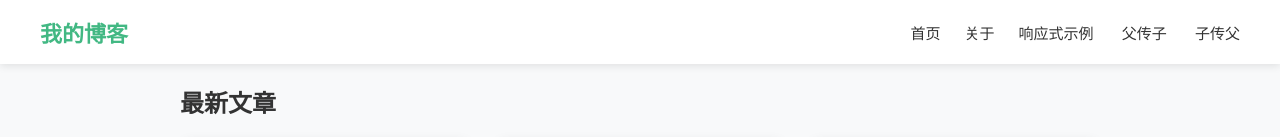
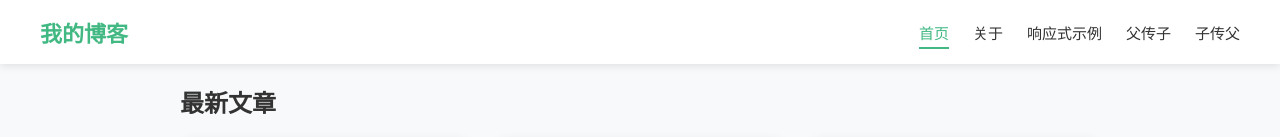
Before and after one commit to zhengleizhen/blog-app, a Vue app: page / in a window 1280 px wide. Shown: the top 137 px of the page. Built offline with nearby package versions, Linux system fonts and the light colour scheme.

Commit message:
导航栏有选中的效果

```diff
--- a/src/components/NavBar.vue
+++ b/src/components/NavBar.vue
@@ -11,13 +11,13 @@ const isActive = (path) => {
 
 <template>
   <header class="navbar">
-    <a href="/" class="logo">我的博客</a>
+    <RouterLink to="/" class="logo">我的博客</RouterLink>
     <nav>
-      <a href="/">首页</a>
-      <a href="/about">关于</a>
-      <RouterLink :to="{name:'reactiveDemo'}" :class="{ active: isActive('/reactive-demo') }">响应式示例</RouterLink>
-      <RouterLink :to="{name:'homeView'}" :class="{active: isActive('/home-view')}"> 父传子</RouterLink>
-      <RouterLink :to="{name:'emitsDemo'}" :class="{active: isActive('/emits-demo')}"> 子传父</RouterLink>
+      <RouterLink to="/" class="nav-link" :class="{ active: isActive('/') }">首页</RouterLink>
+      <RouterLink to="/about" class="nav-link" :class="{ active: isActive('/about') }">关于</RouterLink>
+      <RouterLink :to="{name:'reactiveDemo'}" class="nav-link" :class="{ active: isActive('/reactive-demo') }">响应式示例</RouterLink>
+      <RouterLink :to="{name:'homeView'}" class="nav-link" :class="{ active: isActive('/home-view') }">父传子</RouterLink>
+      <RouterLink :to="{name:'emitsDemo'}" class="nav-link" :class="{ active: isActive('/emits-demo') }">子传父</RouterLink>
     </nav>
   </header>
 </template>
@@ -39,14 +39,24 @@ const isActive = (path) => {
   text-decoration: none;
 }
 
-nav a {
+nav a,
+nav .nav-link {
   margin-left: 24px;
   text-decoration: none;
   color: #333;
   font-size: 15px;
+  transition: color 0.2s, border-color 0.2s;
+  padding: 4px 0;
+  border-bottom: 2px solid transparent;
 }
 
-nav a:hover {
+nav a:hover,
+nav .nav-link:hover {
   color: #42b883;
 }
+
+nav .nav-link.active {
+  color: #42b883;
+  border-bottom-color: #42b883;
+}
 </style>
```
